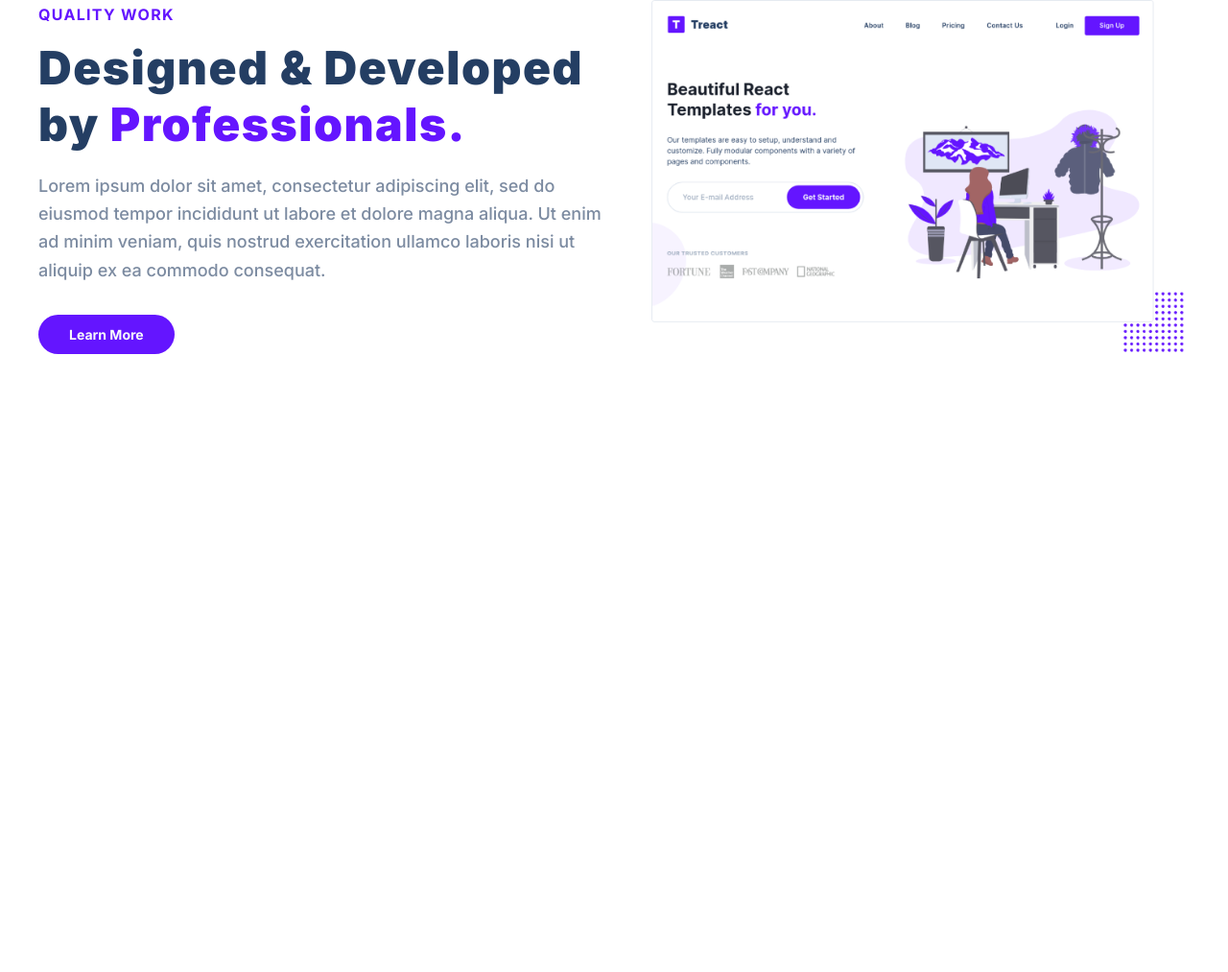
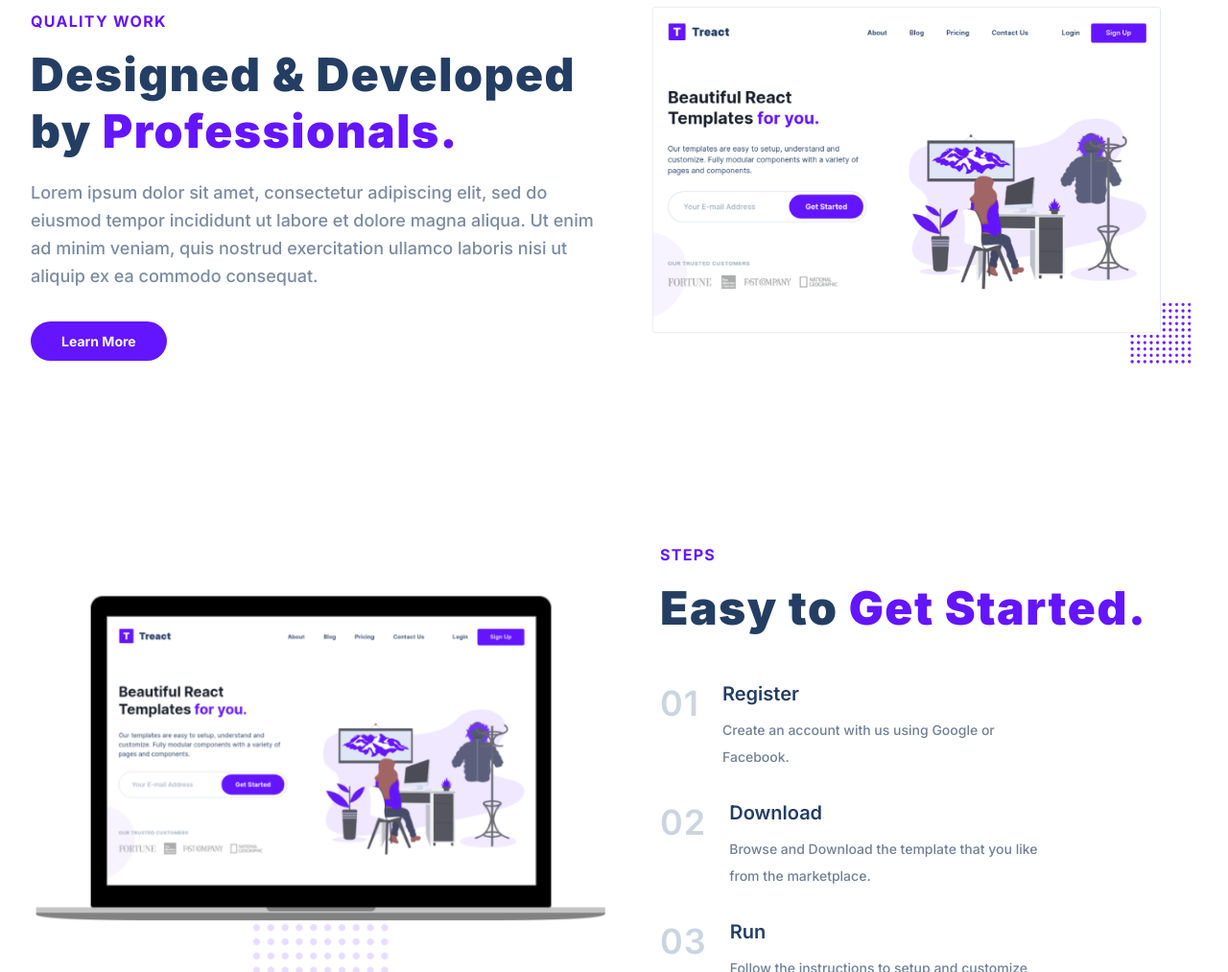
Before and after one commit to pstruthers/FES-Treact-clone, a plain HTML site: page index.html in a window 1280 px wide. Shown: the part 1787-2800 px from the top of the page at 96% size. Before the commit the page ends 2300 px from the top, so only its background shows below. Drawn offline with Linux system fonts and the light colour scheme; a script that the page names is missing.

Commit message:
added steps section

```diff
--- a/index.html
+++ b/index.html
@@ -210,5 +210,50 @@
         </div>
       </div>
     </section>
+    <section id="steps">
+      <div class="container">
+        <div class="row">
+          <div class="steps__container">
+            <div class="steps__container--left">
+              <figure>
+                <img src="./assets/steps.png" class="steps__img" alt="">
+              </figure>
+            </div>
+            <div class="steps__container--right">
+              <h5 class="section__heading--left">
+                <span class="text--purple">Steps</span>
+              </h5>
+              <h2 class="description__heading--left">
+                Easy to
+                <span class="text--purple">Get Started.</span>
+              </h2>
+              <ul class="steps">
+                <li class="step">
+                  <div class="step__number">01</div>
+                  <div class="step__description">
+                    <h6 class="step__description--title">Register</h6>
+                    <p class="step__description--para">Create an account with us using Google or Facebook.</p>
+                  </div>
+                </li>
+                <li class="step">
+                  <div class="step__number">02</div>
+                  <div class="step__description">
+                    <h6 class="step__description--title">Download</h6>
+                    <p class="step__description--para">Browse and Download the template that you like from the marketplace.</p>
+                  </div>
+                </li>
+                <li class="step">
+                  <div class="step__number">03</div>
+                  <div class="step__description">
+                    <h6 class="step__description--title">Run</h6>
+                    <p class="step__description--para">Follow the instructions to setup and customize the template to your needs.</p>
+                  </div>
+                </li>
+              </ul>
+            </div>
+          </div>
+        </div>
+      </div>
+    </section>
   </body>
 </html>
--- a/styles.css
+++ b/styles.css
@@ -74,7 +74,7 @@ a {
 
 .row {
     width: 100%;
-    max-width: 1200px;
+    max-width: 1280px;
     margin: 0 auto;
 }
 
@@ -379,6 +379,67 @@ i {
     cursor: pointer;
 }
 
+/* STEPS */
+
+.steps__container {
+    display: flex;
+}
+
+.steps__container--left {
+    width: 50%;
+}
+
+.steps__img {
+    width: 100%;
+    height: auto;
+}
+
+.steps__container--right {
+    width: 50%;
+    display: flex;
+    flex-direction: column;
+    padding: 0 48px;
+}
+
+.steps {
+    margin-top: 16px;
+    list-style-type: none;
+    width: 100%;
+    max-width: 400px;
+}
+
+.step {
+    display: flex;
+    margin-top: 32px;
+}
+
+.step__description {
+    display: flex;
+    flex-direction: column;
+    margin-left: 24px;
+}
+
+.step__number {
+    color: #CBD5E0;
+    font-size: 36px;
+    font-weight: 600;
+    letter-spacing: 1px;
+}
+
+.step__description--title {
+    color: #243E63;
+    font-size: 20px;
+    font-weight: 600;
+}
+
+.step__description--para {
+    color: #718096;
+    font-size: 14px;
+    font-weight: 500;
+    line-height: 2;
+    margin-top: 12px;
+}
+
 /* ANIMATIONS */
 
 @keyframes fade-left-to-right {
```
Also changed, not shown: assets/steps.png (added).
